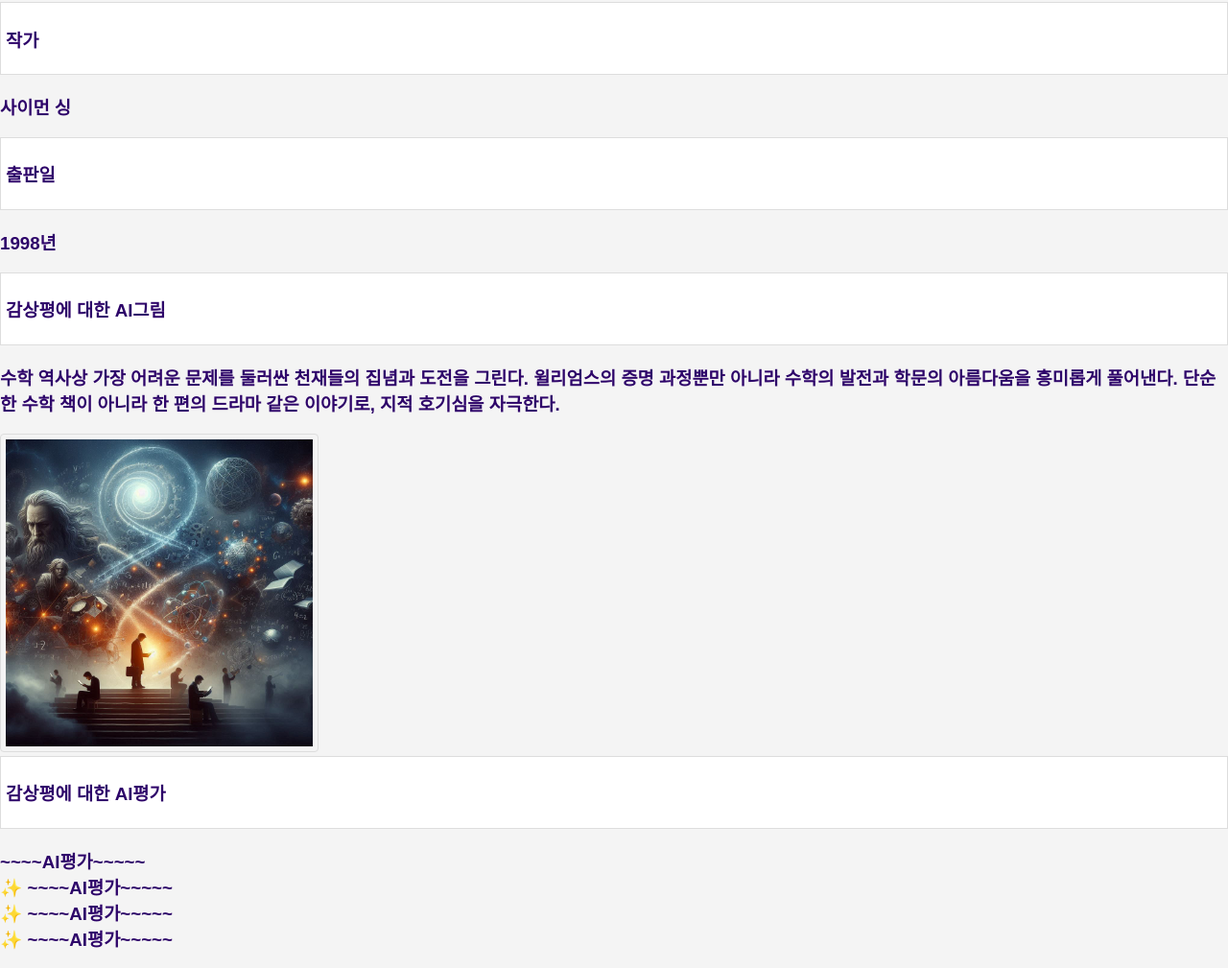
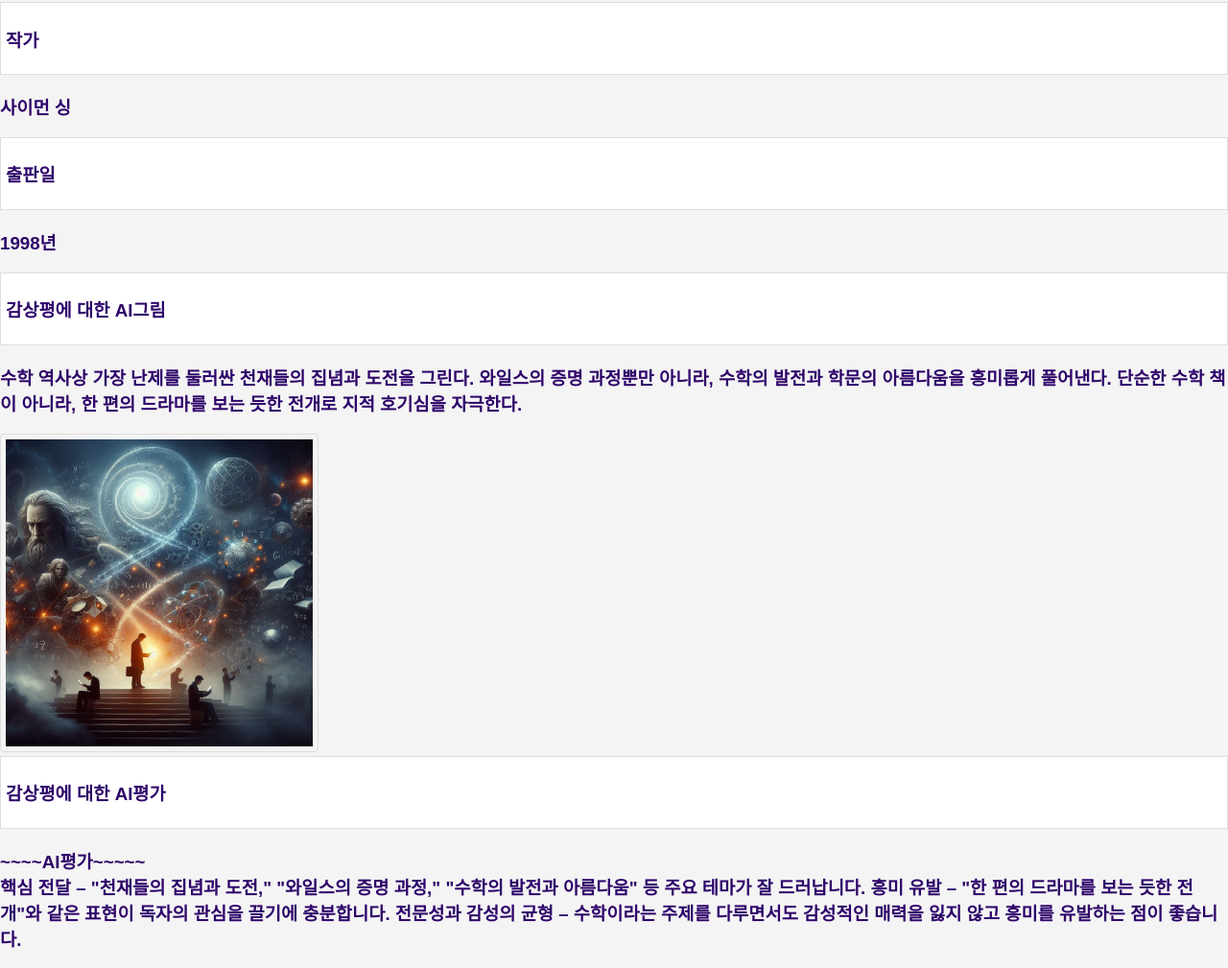
Before and after one commit to past7517/BookLog, a plain HTML site: page book2.html in a window 1280 px wide. Shown: the part 87-1096 px from the top of the page at 96% size. Drawn offline with Linux system fonts and the light colour scheme.

Commit message:
book2.html

```diff
--- a/book2.html
+++ b/book2.html
@@ -16,14 +16,14 @@
     <li><h3>출판일</h3></li>
     <h3>1998년</h3>
     <li><h3>감상평에 대한 AI그림</h3></li>
-    <h3>수학 역사상 가장 어려운 문제를 둘러싼 천재들의 집념과 도전을 그린다. 윌리엄스의 증명 과정뿐만 아니라 수학의 발전과 학문의 아름다움을 흥미롭게 풀어낸다. 단순한 수학 책이 아니라 한 편의 드라마 같은 이야기로, 지적 호기심을 자극한다.<br>
+    <h3>수학 역사상 가장 난제를 둘러싼 천재들의 집념과 도전을 그린다. 와일스의 증명 과정뿐만 아니라, 수학의 발전과 학문의 아름다움을 흥미롭게 풀어낸다. 단순한 수학 책이 아니라, 한 편의 드라마를 보는 듯한 전개로 지적 호기심을 자극한다.<br>
     </h3>
     <img src="페마정.png" alt=페르마의 마지막 정리">
     <li><h3>감상평에 대한 AI평가</h3></li>
     <h3>~~~~AI평가~~~~~<br>
-        &#10024; ~~~~AI평가~~~~~<br>
-        &#10024; ~~~~AI평가~~~~~<br>
-        &#10024; ~~~~AI평가~~~~~<br>
+        핵심 전달 – "천재들의 집념과 도전," "와일스의 증명 과정," "수학의 발전과 아름다움" 등 주요 테마가 잘 드러납니다.
+흥미 유발 – "한 편의 드라마를 보는 듯한 전개"와 같은 표현이 독자의 관심을 끌기에 충분합니다.
+전문성과 감성의 균형 – 수학이라는 주제를 다루면서도 감성적인 매력을 잃지 않고 흥미를 유발하는 점이 좋습니다.
     </h3>
 </ul>
 
```
